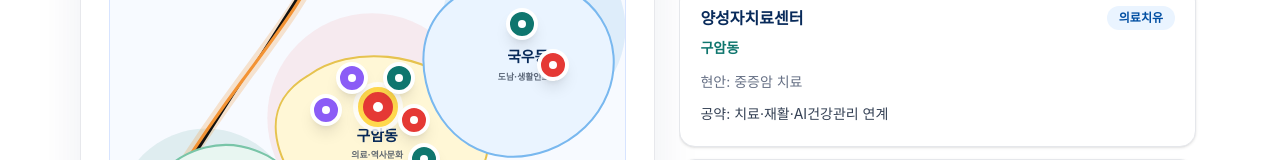
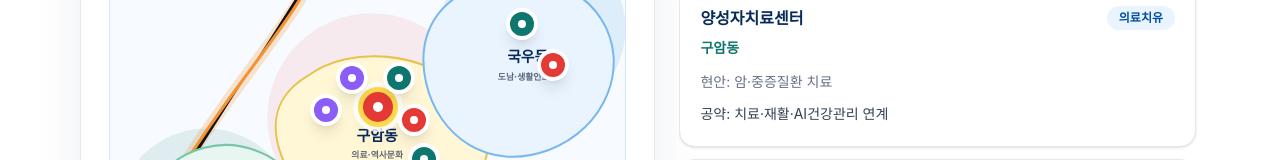
Before and after one commit to Taeri203/kimjiyeon, a Next.js app: page /map in a window 1280 px wide. Shown: the part 590-750 px from the top of the page. Built offline with nearby package versions, Linux system fonts and the light colour scheme.

Commit message:
Update Kim Jiyeon campaign copy
Co-authored-by: Cursor <cursoragent@cursor.com>

```diff
--- a/src/components/sections/HeroSection.tsx
+++ b/src/components/sections/HeroSection.tsx
@@ -48,7 +48,9 @@ export function HeroSection() {
             {siteConfig.party} · 대구시의원 후보 · 북구 제4선거구
           </span>
           <h1 className="mt-4 text-[2.55rem] font-black leading-[1.08] tracking-tight text-[#082A5A] md:mt-5 md:text-6xl lg:text-7xl">
-            <span className="block text-keep">{siteConfig.slogan}</span>
+            <span className="block md:hidden">젊고 준비된,</span>
+            <span className="block md:hidden">일할 줄 아는 사람</span>
+            <span className="hidden text-keep md:block">{siteConfig.slogan}</span>
             <span className="mt-1 block text-[4rem] leading-none text-[#004EA2] md:mt-2 md:text-[7rem]">김지연</span>
           </h1>
           <p className="mt-3 text-xl font-black text-[#E53935] md:mt-4 md:text-3xl">{siteConfig.mainVision}</p>
--- a/src/data/map.ts
+++ b/src/data/map.ts
@@ -4,7 +4,7 @@ export const mapCategories: MapCategory[] = ["전체", "의료치유", "골목
 
 export const mapMarkers: MapMarker[] = [
   { title: "칠곡경북대병원", category: "의료치유", area: "구암동", issue: "북구 의료 기반", pledge: "양성자치료센터와 의료치유특구 추진", x: 52, y: 48 },
-  { title: "양성자치료센터", category: "의료치유", area: "구암동", issue: "중증암 치료", pledge: "치료·재활·AI건강관리 연계", x: 59, y: 52 },
+  { title: "양성자치료센터", category: "의료치유", area: "구암동", issue: "암·중증질환 치료", pledge: "치료·재활·AI건강관리 연계", x: 59, y: 52 },
   { title: "구암동 고분군", category: "역사문화", area: "구암동", issue: "북구 역사자산", pledge: "생태역사문화축 조성", x: 47, y: 39 },
   { title: "팔거산성", category: "역사문화", area: "구암동", issue: "고대역사문화자원", pledge: "누리길·탐방길 활성화", x: 42, y: 49 },
   { title: "운암지", category: "친수공간", area: "구암동", issue: "산책·휴식공간", pledge: "산책로 재정비와 녹지축 연결", x: 56, y: 39 },
--- a/src/data/medical.ts
+++ b/src/data/medical.ts
@@ -14,5 +14,5 @@ export const medicalRoadmap: MedicalStep[] = [
   { step: "3단계", title: "경제·일자리 도약", items: ["디지털 헬스케어·바이오·의료데이터 기업 유치", "중국·동남아 환자 유치", "장기 체류형 의료관광 패키지 개발", "지역상권과 대구공항이 함께 살아나는 의료관광 거점도시 조성"] },
 ];
 
-export const patientChanges = ["서울 원정 진료 비용 부담 완화", "지역에서 치료받고 회복하는 의료환경", "보호자 체류공간", "재활·돌봄·사회복귀 지원", "환자 가족이 머물며 지역상권 소비로 이어지는 구조"];
+export const patientChanges = ["서울 원정 진료 비용 부담 완화", "지역에서 치료받고 회복하는 의료생태", "보호자 체류공간", "재활·돌봄·사회복귀 지원", "환자 가족이 머물며 지역상권 소비로 이어지는 구조"];
 export const economyEffects = ["의료데이터 기업", "바이오·헬스케어 기업", "청년 혁신 일자리", "체류형 의료관광", "골목상권 활성화"];
```
